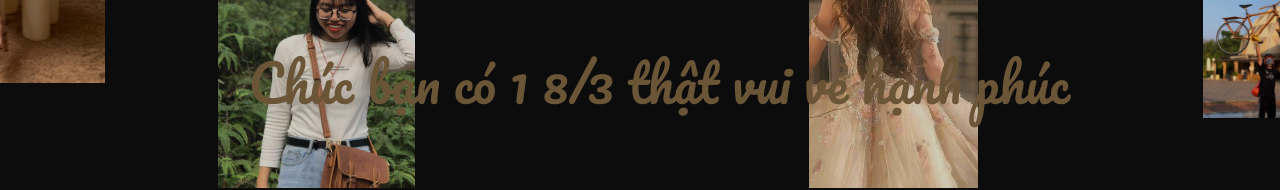
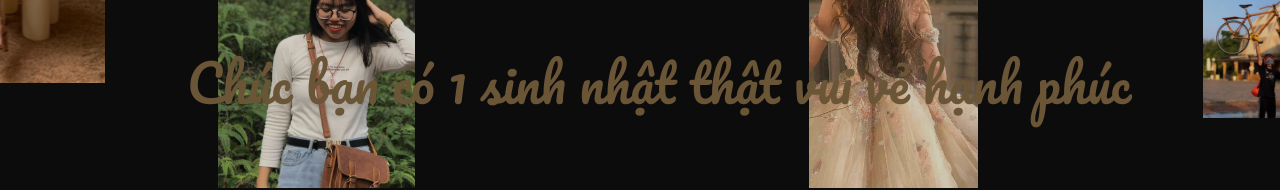
Before and after one commit to trungadqe/Nguyen, a plain HTML site: page gift.html in a window 1280 px wide. Shown: the part 317-507 px from the top of the page. Drawn offline with Linux system fonts and the light colour scheme; a web font is replaced by a local one.

Commit message:
Update gift.html

```diff
--- a/gift.html
+++ b/gift.html
@@ -36,7 +36,7 @@ supportsCssVars() || alert("Please view this demo in a modern browser that suppo
 					<div class="grid__item pos-10"><div class="grid__item-img" style="background-image:url(./7.jpg);" class="hover"></div></div>
 				</div>
 				<h2 class="content__title no-select">
-					<span class="content__title-sub">Chúc bạn có 1 8/3 thật vui vẻ hạnh phúc</span>
+					<span class="content__title-sub">Chúc bạn có 1 sinh nhật thật vui vẻ hạnh phúc</span>
 				</h2>
 			</div>
 		</main>
```
